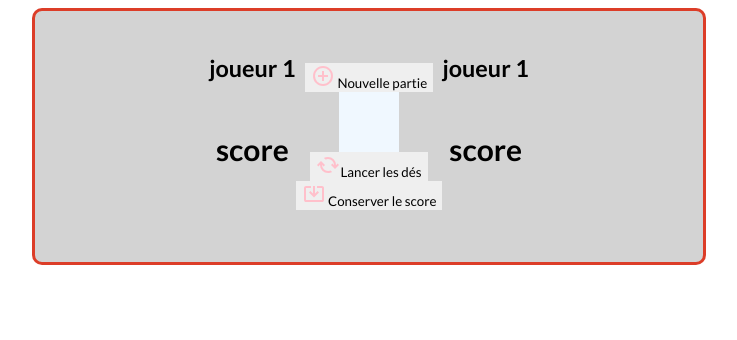
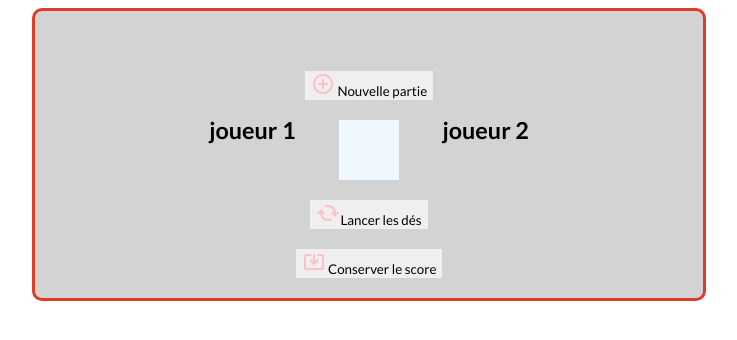
Before and after one commit to MBSylvain/lancer-de-d-, a PHP site: page / in a window 1280 px wide. Shown: the top 340 px of the page, without its empty margins (87-824 px from the left). Run offline with PHP 8.4, Linux system fonts and the light colour scheme.

```diff
--- a/index.html
+++ b/index.html
@@ -17,7 +17,6 @@
     <div class="cadre">
         <div class="joueur1">
             <h3>joueur 1</h3>
-            <h2 id="hold1">score</h2>
             <div class="cumulScore1" id="cumulScore1"></div>
 
         </div>
@@ -43,8 +42,7 @@
 
         </div>
         <div class="joueur2">
-            <h3>joueur 1</h3>
-            <h2>score</h2>
+            <h3>joueur 2</h3>
             <div class="cumulScore2" id="cumulScore2"></div>
         </div>
 
--- a/style.css
+++ b/style.css
@@ -1,6 +1,12 @@
 /* Utilisation  Lato comme police par défaut */
 * {
     font-family: 'Lato', sans-serif;
+
+}
+
+body {
+    text-align: center;
+    justify-content: center;
 }
 
 .cadre {
@@ -16,6 +22,7 @@
     flex-direction: column;
     justify-content: center;
     align-items: center;
+    margin-top: 20px;
 }
 
 .de {
@@ -26,6 +33,8 @@
     width: 60px;
     height: 60px;
     background-color: aliceblue;
+    margin-top: 20px;
+
 }
 
 .joueur1,
@@ -59,7 +68,7 @@ button:hover {
     border: none;
     background-color: none;
     color: none;
-
+    margin-top: 20px;
 }
 
 @media only screen and (max-width: 768px) {
```
Also changed, not shown: index.js (+0 -20 lines), icones/dice/dice-1.svg (added), icones/dice/dice-2.svg (added), icones/dice/dice-3.svg (added), icones/dice/dice-4.svg (added), icones/dice/dice-5.svg (added), icones/dice/dice-6.svg (added).
